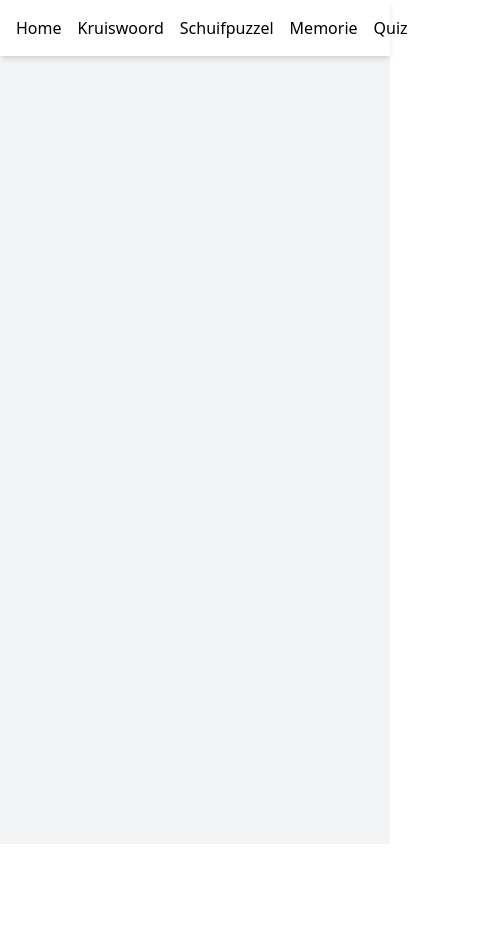
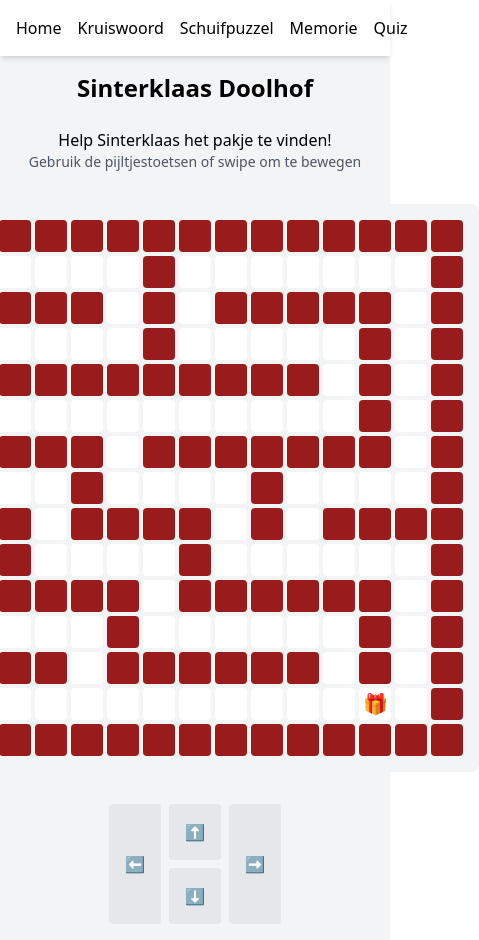
Before and after one commit to klaaseb/sinterklaas-surprise, a Vue app: page /maze in a window 390 px wide. Shown: the whole page, 479 px wide, since content can reach past the window. Before the commit the page ends 844 px from the top, so only its background shows below. Built offline with nearby package versions, Linux system fonts and the light colour scheme.

Commit message:
added maze

```diff
--- /dev/null
+++ b/src/components/MazePuzzle/MazeGrid.vue
@@ -0,0 +1,181 @@
+<script setup lang="ts">
+import { ref, onMounted, onUnmounted } from 'vue'
+
+const emit = defineEmits(['puzzle-completed'])
+
+// 0 = pad, 1 = muur, 2 = start (Sint), 3 = eind (pakje)
+const mazeTemplate = [
+  [1, 1, 1, 1, 1, 1, 1, 1, 1, 1, 1, 1, 1, 1, 1],
+  [2, 0, 0, 0, 0, 0, 1, 0, 0, 0, 0, 0, 0, 0, 1],
+  [1, 1, 1, 1, 1, 0, 1, 0, 1, 1, 1, 1, 1, 0, 1],
+  [1, 0, 0, 0, 0, 0, 1, 0, 0, 0, 0, 0, 1, 0, 1],
+  [1, 0, 1, 1, 1, 1, 1, 1, 1, 1, 1, 0, 1, 0, 1],
+  [1, 0, 0, 0, 0, 0, 0, 0, 0, 0, 0, 0, 1, 0, 1],
+  [1, 1, 1, 1, 1, 0, 1, 1, 1, 1, 1, 1, 1, 0, 1],
+  [1, 0, 0, 0, 1, 0, 0, 0, 0, 1, 0, 0, 0, 0, 1],
+  [1, 0, 1, 0, 1, 1, 1, 1, 0, 1, 0, 1, 1, 1, 1],
+  [1, 0, 1, 0, 0, 0, 0, 1, 0, 0, 0, 0, 0, 0, 1],
+  [1, 0, 1, 1, 1, 1, 0, 1, 1, 1, 1, 1, 1, 0, 1],
+  [1, 0, 0, 0, 0, 1, 0, 0, 0, 0, 0, 0, 1, 0, 1],
+  [1, 0, 1, 1, 0, 1, 1, 1, 1, 1, 1, 0, 1, 0, 1],
+  [1, 0, 0, 0, 0, 0, 0, 0, 0, 0, 0, 0, 3, 0, 1],
+  [1, 1, 1, 1, 1, 1, 1, 1, 1, 1, 1, 1, 1, 1, 1],
+]
+
+interface Position {
+  x: number
+  y: number
+}
+
+const maze = ref(structuredClone(mazeTemplate))
+const playerPos = ref<Position>({ x: 0, y: 1 }) // Start positie
+const showSuccess = ref(false)
+
+const movePlayer = (dx: number, dy: number) => {
+  const newX = playerPos.value.x + dx
+  const newY = playerPos.value.y + dy
+
+  // Check of nieuwe positie binnen het doolhof valt
+  if (newX < 0 || newX >= maze.value[0].length || newY < 0 || newY >= maze.value.length) {
+    return
+  }
+
+  // Check of nieuwe positie een muur is
+  if (maze.value[newY][newX] === 1) {
+    return
+  }
+
+  // Verplaats speler
+  playerPos.value = { x: newX, y: newY }
+
+  // Check of speler het doel heeft bereikt
+  if (maze.value[newY][newX] === 3) {
+    showSuccess.value = true
+    emit('puzzle-completed')
+  }
+}
+
+const handleKeyDown = (e: KeyboardEvent) => {
+  if (showSuccess.value) return
+
+  switch (e.key) {
+    case 'ArrowUp':
+      movePlayer(0, -1)
+      break
+    case 'ArrowDown':
+      movePlayer(0, 1)
+      break
+    case 'ArrowLeft':
+      movePlayer(-1, 0)
+      break
+    case 'ArrowRight':
+      movePlayer(1, 0)
+      break
+  }
+}
+
+// Touch/swipe handling
+const touchStart = ref<Position | null>(null)
+
+const handleTouchStart = (e: TouchEvent) => {
+  const touch = e.touches[0]
+  touchStart.value = { x: touch.clientX, y: touch.clientY }
+}
+
+const handleTouchEnd = (e: TouchEvent) => {
+  if (!touchStart.value) return
+
+  const touch = e.changedTouches[0]
+  const dx = touch.clientX - touchStart.value.x
+  const dy = touch.clientY - touchStart.value.y
+
+  // Bepaal richting van swipe
+  if (Math.abs(dx) > Math.abs(dy)) {
+    // Horizontale beweging
+    if (dx > 50) movePlayer(1, 0)  // Rechts
+    else if (dx < -50) movePlayer(-1, 0)  // Links
+  } else {
+    // Verticale beweging
+    if (dy > 50) movePlayer(0, 1)  // Omlaag
+    else if (dy < -50) movePlayer(0, -1)  // Omhoog
+  }
+
+  touchStart.value = null
+}
+
+onMounted(() => {
+  window.addEventListener('keydown', handleKeyDown)
+})
+
+onUnmounted(() => {
+  window.removeEventListener('keydown', handleKeyDown)
+})
+</script>
+
+<template>
+  <div
+    class="flex flex-col items-center gap-4"
+    @touchstart="handleTouchStart"
+    @touchend="handleTouchEnd"
+  >
+    <div class="text-center mb-4">
+      <p>Help Sinterklaas het pakje te vinden!</p>
+      <p class="text-sm text-gray-600">Gebruik de pijltjestoetsen of swipe om te bewegen</p>
+    </div>
+
+    <div class="grid gap-1 p-4 bg-gray-100 rounded-lg">
+      <div
+        v-for="(row, y) in maze"
+        :key="`row-${y}`"
+        class="flex gap-1"
+      >
+        <div
+          v-for="(cell, x) in row"
+          :key="`cell-${x}-${y}`"
+          class="w-8 h-8 flex items-center justify-center rounded"
+          :class="{
+            'bg-red-800': cell === 1,
+            'bg-white': cell === 0 || cell === 2 || cell === 3,
+          }"
+        >
+          <template v-if="x === playerPos.x && y === playerPos.y">
+            <span class="text-xl">🎅</span>
+          </template>
+          <template v-else-if="cell === 3">
+            <span class="text-xl">🎁</span>
+          </template>
+        </div>
+      </div>
+    </div>
+
+    <!-- Mobile controls -->
+    <div class="md:hidden grid grid-cols-3 gap-2 mt-4">
+      <button
+        class="p-4 bg-gray-200 rounded"
+        @click="movePlayer(-1, 0)"
+      >
+        ⬅️
+      </button>
+      <div class="grid grid-rows-2 gap-2">
+        <button
+          class="p-4 bg-gray-200 rounded"
+          @click="movePlayer(0, -1)"
+        >
+          ⬆️
+        </button>
+        <button
+          class="p-4 bg-gray-200 rounded"
+          @click="movePlayer(0, 1)"
+        >
+          ⬇️
+        </button>
+      </div>
+      <button
+        class="p-4 bg-gray-200 rounded"
+        @click="movePlayer(1, 0)"
+      >
+        ➡️
+      </button>
+    </div>
+  </div>
+</template>
--- a/src/router/index.ts
+++ b/src/router/index.ts
@@ -24,6 +24,11 @@ const router = createRouter({
       component: () => import('../views/MemoryView.vue')
     },
     {
+      path: '/maze',
+      name: 'maze',
+      component: () => import('../views/MazeView.vue')
+    },
+    {
       path: '/quiz',
       name: 'quiz',
       component: () => import('../views/QuizView.vue')
--- a/src/stores/game.ts
+++ b/src/stores/game.ts
@@ -17,7 +17,7 @@ export const useGameStore = defineStore('game', {
     },
 
     totalProgress: (state) => {
-      return (state.completedPuzzles.length / 3) * 100 // 3 is totaal aantal puzzels
+      return (state.completedPuzzles.length / 5) * 100
     }
   },
 
@@ -29,5 +29,5 @@ export const useGameStore = defineStore('game', {
     }
   },
 
-  persist: true // Als je de voortgang wilt bewaren in localStorage
+  persist: true
 })
--- a/src/views/HomeView.vue
+++ b/src/views/HomeView.vue
@@ -27,6 +27,13 @@ const gameStore = useGameStore()
       </router-link>
 
       <router-link
+        to="/maze"
+        class="bg-white p-4 rounded-lg shadow-md hover:shadow-lg transition-shadow"
+      >
+        Sinterklaas Doolhof
+      </router-link>
+
+      <router-link
         to="/memory"
         class="bg-white p-4 rounded-lg shadow-md hover:shadow-lg transition-shadow"
       >
--- /dev/null
+++ b/src/views/MazeView.vue
@@ -0,0 +1,40 @@
+<script setup lang="ts">
+import { ref } from 'vue'
+import { useRouter } from 'vue-router'
+import { useGameStore } from '../stores/game'
+import MazeGrid from '../components/MazePuzzle/MazeGrid.vue'
+
+const router = useRouter()
+const gameStore = useGameStore()
+const showReward = ref(false)
+
+const handlePuzzleComplete = () => {
+  gameStore.completePuzzle('maze')
+  showReward.value = true
+
+  setTimeout(() => {
+    router.push('/memory') // Of een andere route
+  }, 3000)
+}
+</script>
+
+<template>
+  <div class="max-w-2xl mx-auto">
+    <h1 class="text-2xl font-bold mb-6 text-center">
+      Sinterklaas Doolhof
+    </h1>
+
+    <MazeGrid @puzzle-completed="handlePuzzleComplete" />
+
+    <div
+      v-if="showReward"
+      class="fixed inset-0 bg-black bg-opacity-50 flex items-center justify-center"
+    >
+      <div class="bg-white p-8 rounded-lg text-center transform animate-bounce">
+        <h2 class="text-2xl font-bold mb-4">🎉 Goed gedaan! 🎉</h2>
+        <p class="mb-2">Sinterklaas heeft het pakje gevonden!</p>
+        <p class="text-sm text-gray-600">Je wordt zo doorgestuurd naar de volgende uitdaging...</p>
+      </div>
+    </div>
+  </div>
+</template>
```
